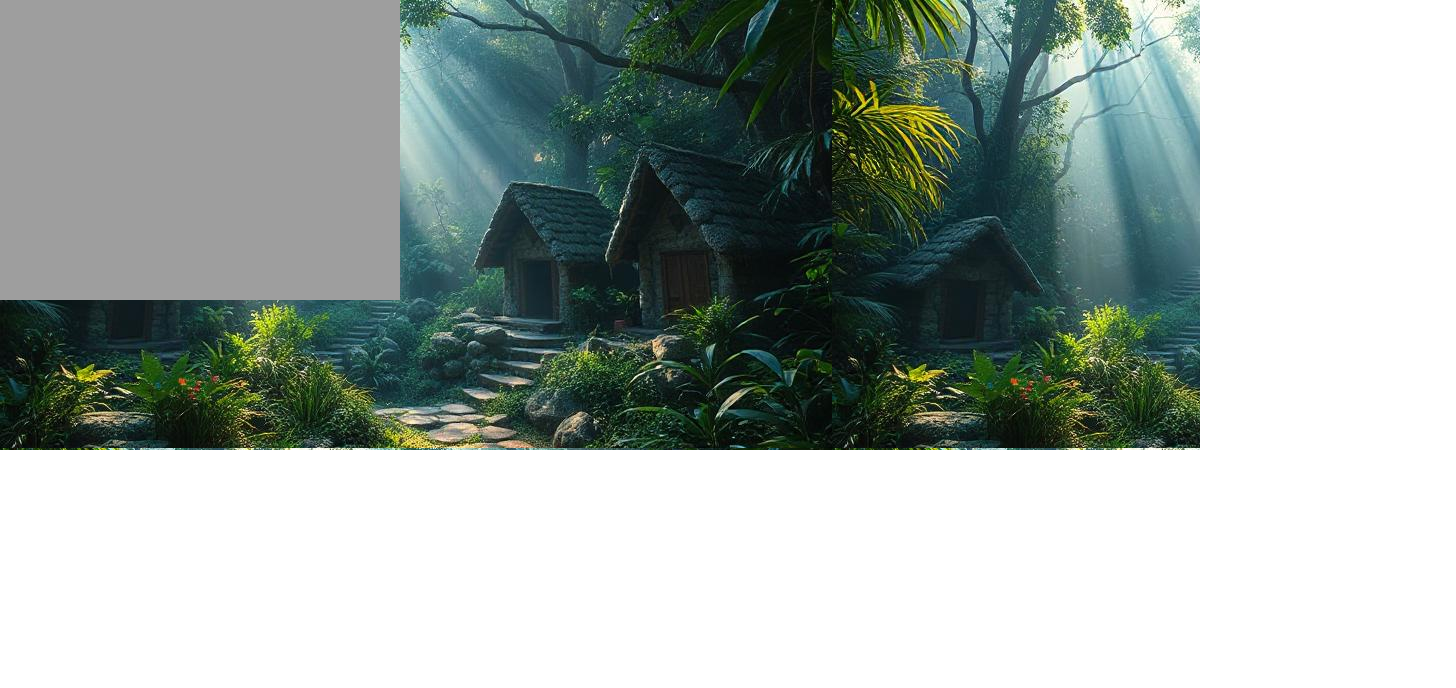
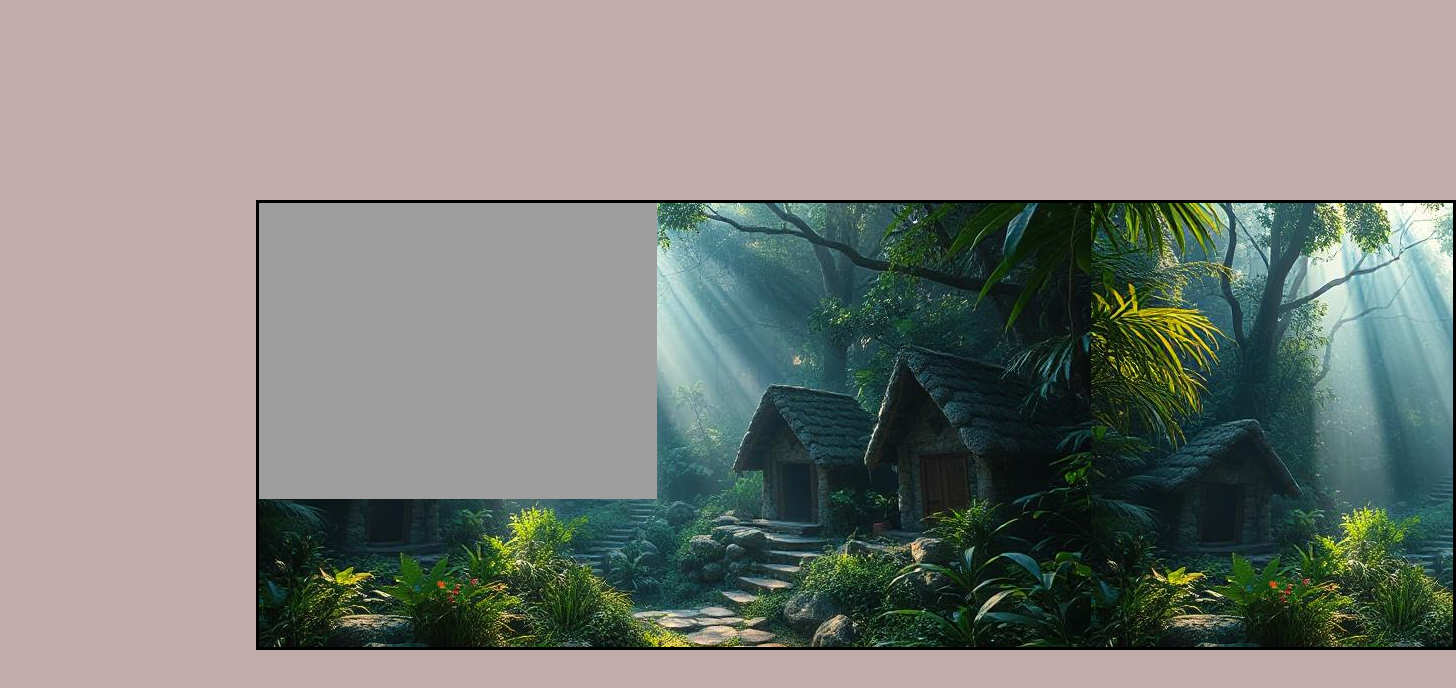
Before and after one commit to Sergecage/Gizmo, a plain HTML site: page Gizmo2/index.html in a window 1280 px wide. Shown: the whole page, 1456 px wide, since content can reach past the window. Drawn offline with Linux system fonts and the light colour scheme.

Commit message:
feat: style background

```diff
--- a/Gizmo2/index.html
+++ b/Gizmo2/index.html
@@ -8,7 +8,7 @@
     <title>Gizmo cookies 2</title>
 </head>
 <body>
-    <canvas id="game" width="850px" height="450px">
+    <canvas id="game" height="450px">
         <div class="controls">
             <label form="animations">Choose anim:</label>
             <select id="animations" name="animations">
--- a/Gizmo2/style/style.css
+++ b/Gizmo2/style/style.css
@@ -3,9 +3,18 @@
     padding: 0;
     box-sizing: border-box;
 }
+body{
+    background-color: rgb(194, 171, 171);
+}
 
 #game {
-    background:url(../assets/img/Gizmo_back1.jpg) ;
+    background:url(../assets/img/Gizmo_back1.jpg);
+    border: 3px solid black;
+    width:1200px;
+    height: 450px;
+    top: 25%;
+    position: absolute;
+    left: 20%;
 }
 
 .controls {
```
